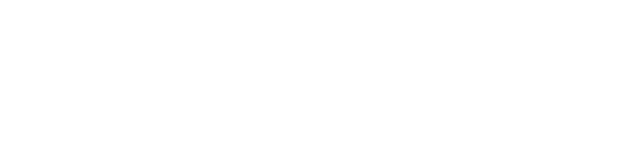
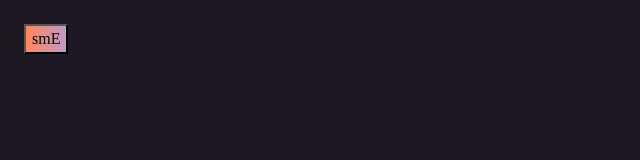
Before and after one commit to RaeJansen/fitframework-frontend, a plain HTML site: page footer.html in a window 1280 px wide. Shown: the whole page, without its empty margins (0-640 px from the left). Drawn offline with nearby package versions, Linux system fonts and the light colour scheme; a web font is replaced by a local one.

Commit message:
button
not done yet

```diff
--- /dev/null
+++ b/css/_base.scss
@@ -0,0 +1,11 @@
+@use 'colors' as *;
+
+body {
+    padding: 1.5rem;
+    background-color: $dark-purple;
+}
+
+button {
+    border-color: none;
+    box-shadow: none;
+}
--- a/css/_smebutton.scss
+++ b/css/_smebutton.scss
@@ -0,0 +1,5 @@
+@use 'colors' as *;
+
+.sme-button {
+    background: var(--actidash);
+}
--- a/css/_typography.scss
+++ b/css/_typography.scss
@@ -1,12 +1,14 @@
 @import url("https://fonts.googleapis.com/css2?family=Hammersmith+One&family=Source+Sans+3:ital,wght@0,200..900;1,200..900&display=swap");
+@use 'colors' as *;
+
 * {
     font-family: "Source Sans 3", serif;
     font-weight: 400;
     font-style: normal;
+    color: $dark-purple;
     h1, h2, h3, h4, h5, button {
         font-family: "Hammersmith One", serif;
         font-weight: 400;
         font-style: normal;
     }
-
 }
--- a/css/styles.scss
+++ b/css/styles.scss
@@ -1,4 +1,4 @@
+@use 'reset';
 @use 'typography';
-@use 'colors';
-@use 'header';
-@use 'sqbutton';
+@use 'base';
+@use 'smebutton';
--- a/footer.html
+++ b/footer.html
@@ -1 +1,13 @@
 <!-- Don't use this yet -->
+ <!DOCTYPE html>
+ <html lang="en">
+ <head>
+    <meta charset="UTF-8">
+    <meta name="viewport" content="width=device-width, initial-scale=1.0">
+    <title>Test subject</title>
+    <link rel="stylesheet" href="css/styles.css">
+ </head>
+ <body>
+    <button class="sme-button">smE</button>
+ </body>
+ </html>
```
Also changed, not shown: css/styles.css, 1 other file.
